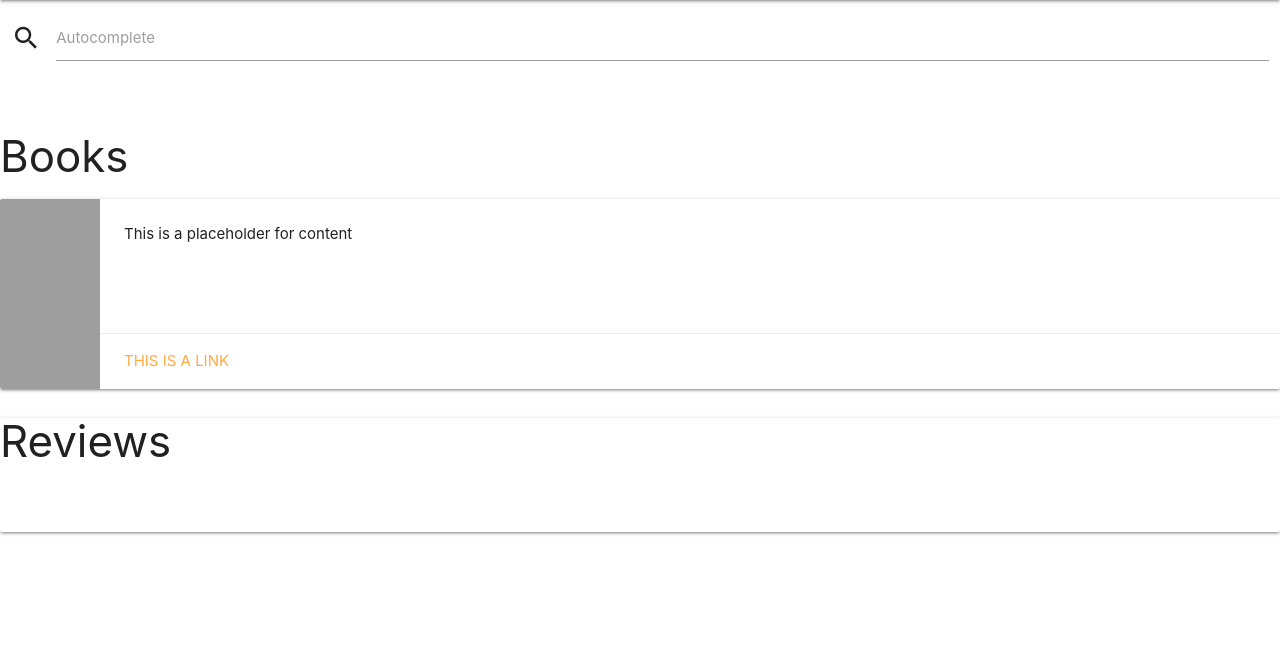
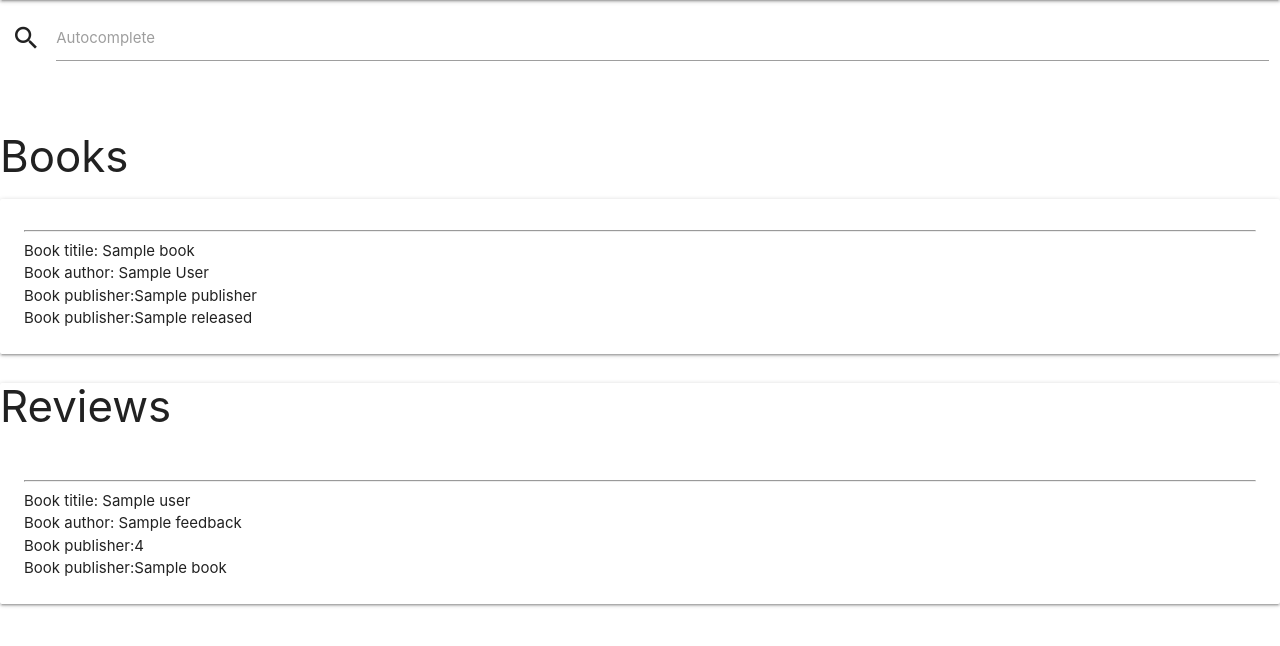
Before and after one commit to diogo-pessoa/milestoneThree, a Flask app: page / in a window 1280 px wide. Shown: the part 64-710 px from the top of the page. Run offline with Flask 2, Linux system fonts and the light colour scheme; a database or web service that is not in the repository returns one stand-in record (values such as "Sample title"); some libraries are stand-ins or nearby versions; grey boxes are pictures that could not be loaded.

Commit message:
Adding support for Pymongo
- update requirements.txt with dependencies
- created sample code on index.html for quick test
- added pymongo code on app.py
- Included Test/fix on TESTING.md
- index.js adding support for auto-complete on search bar

```diff
--- a/app.py
+++ b/app.py
@@ -1,19 +1,26 @@
 import os
+
 from flask import Flask, render_template
+from flask_pymongo import PyMongo
 
 if os.path.exists("env.py"):
     import env
 
 app = Flask(__name__)
 
+app.config["MONGO_DBNAME"] = os.environ.get("MONGO_DBNAME")
+app.config["MONGO_URI"] = os.environ.get("MONGO_URI")
+
+mongo = PyMongo(app)
 
 @app.route("/")
 def index():
 
-    return render_template("index.html")
-
+    books = mongo.db.books.find()
+    reviews = mongo.db.reviews.find()
+    return render_template("index.html", books=books, reviews=reviews)
 
 if __name__ == "__main__":
     app.run(host=os.environ.get("IP"),
             port=int(os.environ.get("PORT")),
-            debug=True)
+            debug=os.environ.get("DEBUG"))
--- a/requirements.txt
+++ b/requirements.txt
@@ -4,3 +4,5 @@ itsdangerous==1.1.0
 Jinja2==2.11.3
 MarkupSafe==1.1.1
 Werkzeug==1.0.1
+pymongo[tls,srv]==3.6.1
+Flask-PyMongo==2.3.0
--- a/static/js/index.js
+++ b/static/js/index.js
@@ -1,3 +1,14 @@
 $(document).ready(function(){
     $('.sidenav').sidenav();
 });
+
+
+$(document).ready(function(){
+    $('input.autocomplete').autocomplete({
+      data: {
+        "Apple": null,
+        "Microsoft": null,
+        "Google": 'https://placehold.it/250x250'
+      },
+    });
+  });
--- a/templates/index.html
+++ b/templates/index.html
@@ -16,17 +16,17 @@
     <div class="col s12 m7">
         <h3 class="header">Books</h3>
         <div class="card horizontal">
-            <div class="card-image">
-                <img src="https://lorempixel.com/100/190/nature/6">
-            </div>
             <div class="card-stacked">
                 <div class="card-content">
                     <p>
-                        This is a placeholder for content
+                          {% for book in books %}
+                        <hr>
+                            <span>Book titile:</span> {{ book.title }}<br>
+                            <span>Book author:</span> {{ book.author }}<br>
+                            <span>Book publisher:</span>{{ book.publisher }}<br>
+                            <span>Book publisher:</span>{{ book.released }}<br>
+                        {% endfor %}
                     </p>
-                </div>
-                <div class="card-action">
-                    <a href="#">This is a link</a>
                 </div>
             </div>
         </div>
@@ -36,7 +36,13 @@
         <div class="card">
             <h3 class="header">Reviews</h3>
             <div class="card-content">
-
+                  {% for review in reviews %}
+                        <hr>
+                            <span>Book titile:</span> {{ review.user }}<br>
+                            <p><span>Book author:</span> {{ review.feedback }}</p>
+                            <span>Book publisher:</span>{{ review.rate }}<br>
+                            <span>Book publisher:</span>{{ review.book }}<br>
+                        {% endfor %}
             </div>
         </div>
     </div>
```
Also changed, not shown: TESTING.md (+9 -0 lines), test/data/book.json (+28 -2 lines), test/data/user.json (+3 -2 lines), README.md.
